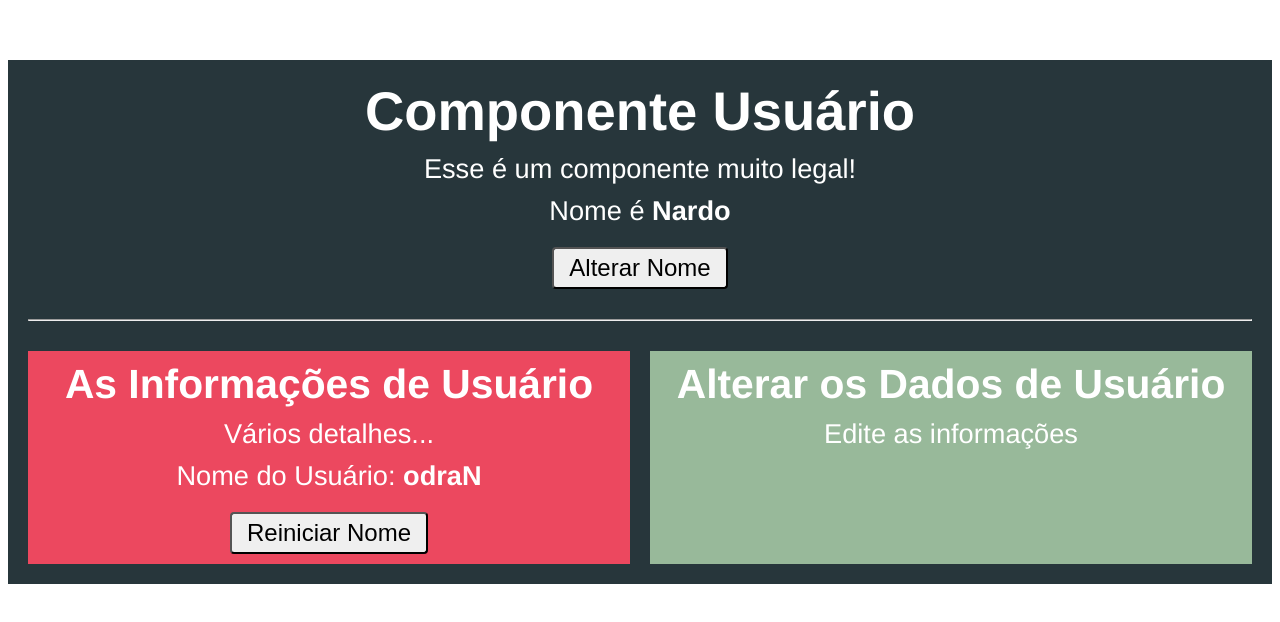
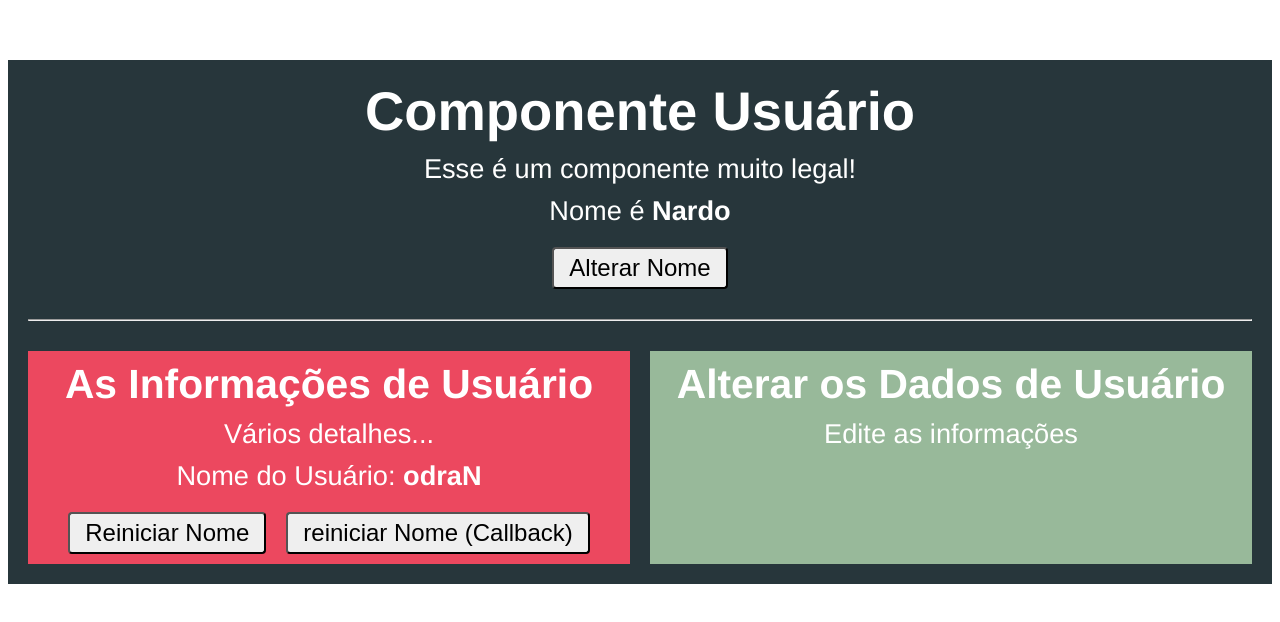
Before and after one commit to Nardogomes/vuejs-learning, a Vue app in the folder comunicacao/: page / in a window 1280 px wide. Shown: the top 622 px of the page. Built offline with nearby package versions, Linux system fonts and the light colour scheme.

Commit message:
Comunicação indireta com callback.

```diff
--- a/comunicacao/src/components/Usuario.vue
+++ b/comunicacao/src/components/Usuario.vue
@@ -9,6 +9,7 @@
       <app-usuario-info
         :nome="nome"
         @nomeMudou="nome = $event"
+        :reiniciarFn="reiniciarNome"
       />
       <app-usuario-editar />
     </div>
@@ -30,6 +31,9 @@ export default {
     alterarNome() {
       this.nome = "Kell";
     },
+    reiniciarNome() {
+      this.nome = 'Nardo'
+    }
   },
 };
 </script>
--- a/comunicacao/src/components/UsuarioInfo.vue
+++ b/comunicacao/src/components/UsuarioInfo.vue
@@ -6,6 +6,7 @@
       Nome do Usuário: <strong>{{ inverteNome() }}</strong>
     </p>
     <button @click="reiniciarNome">Reiniciar Nome</button>
+    <button @click="reiniciarFn">reiniciar Nome (Callback)</button>
   </div>
 </template>
 
@@ -19,7 +20,8 @@ export default {
       // default: function() {
       //   return Array(10).fill(0).join(',')
       // }
-    }
+    },
+    reiniciarFn: Function
   },
   methods: {
     inverteNome() {
```
